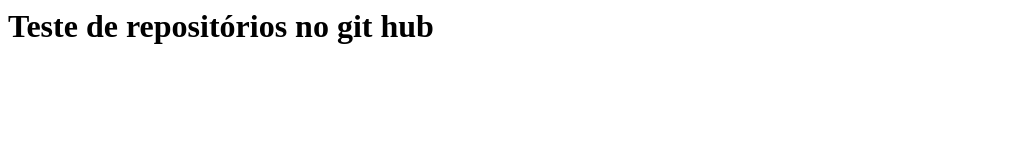
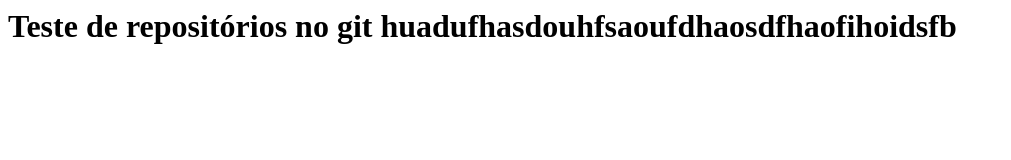
Before and after one commit to luanneres/lns, a plain HTML site: page index.html in a window 1280 px wide. Shown: the whole page, without its empty margins (0-1011 px from the left). Drawn offline with Linux system fonts and the light colour scheme.

Commit message:
Meu primeiro commit

```diff
--- a/index.html
+++ b/index.html
@@ -2,6 +2,6 @@
 <head>
 </head>
 <body>
-<h1>Teste de repositórios no git hub</h1>
+<h1>Teste de repositórios no git huadufhasdouhfsaoufdhaosdfhaofihoidsfb</h1>
 </body>
 </html>
```
